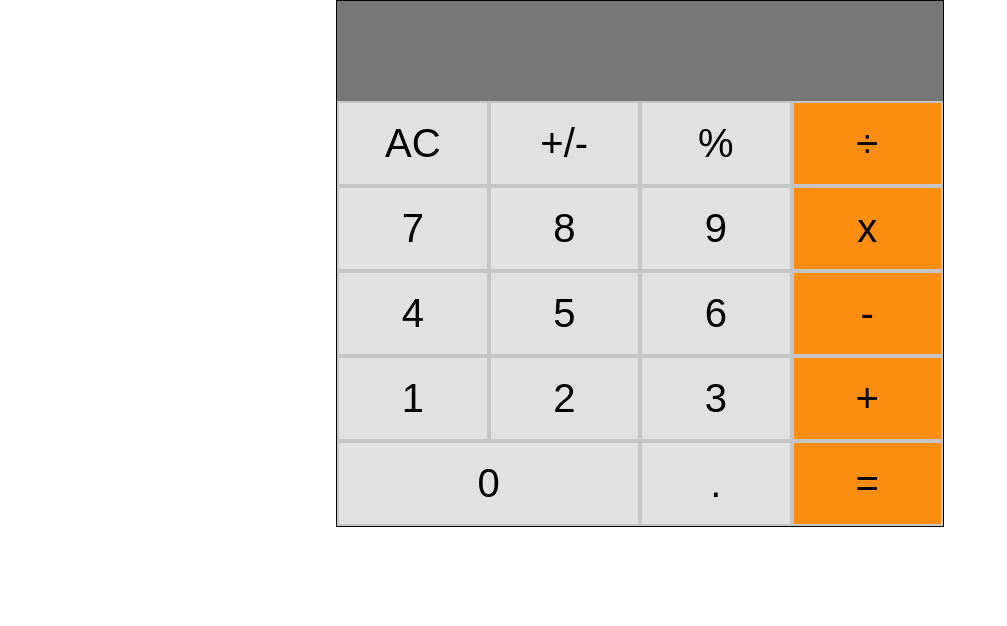
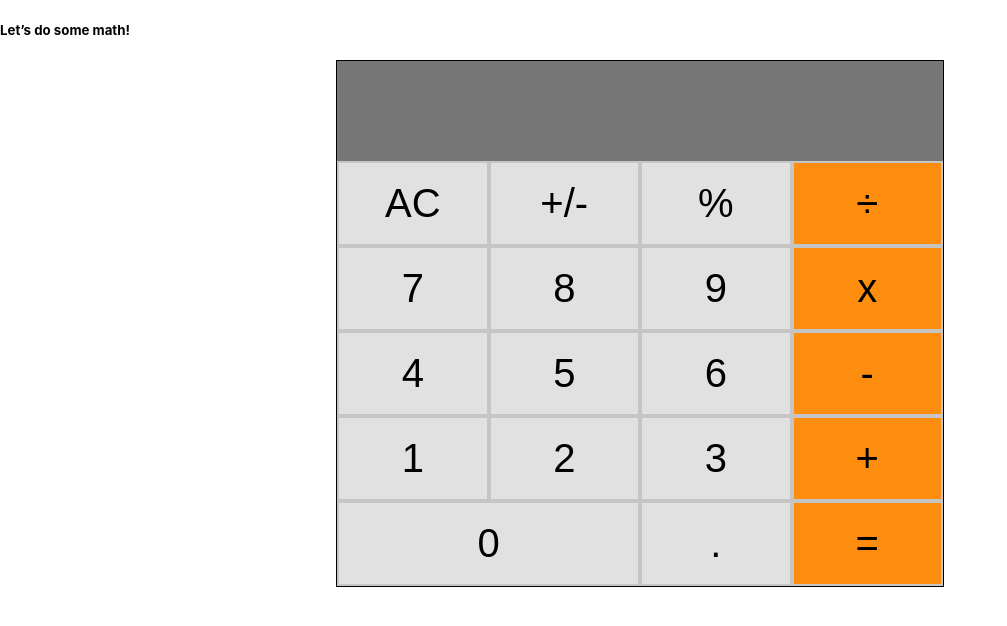
Before and after one commit to akshay-narkar/Calculator-React, a React (Create React App) app: page / in a window 1280 px wide. Shown: the top 626 px of the page, without its empty margins (0-1007 px from the left). Built offline with nearby package versions, Linux system fonts and the light colour scheme.

Commit message:
Update App js jsx

```diff
--- a/src/components/App.js
+++ b/src/components/App.js
@@ -31,52 +31,15 @@ function App() {
   };
   const { total } = state;
   return (
-    <div className="container">
-      <Display result={total} />
-      <ButtonPanel clickHandler={handleClick} />
+    <div className="calcclass">
+      <h5 className="calclefttext">Let’s do some math!</h5>
+
+      <div className="container">
+        <Display result={total} />
+        <ButtonPanel clickHandler={handleClick} />
+      </div>
     </div>
   );
 }
 
 export default App;
-
-// export default class App extends React.Component {
-//   constructor(props) {
-//     super(props);
-//     this.state = {
-//       total: null,
-//       next: null,
-//       operation: null,
-//     };
-//   }
-
-// handleClick = (buttonName) => {
-//   const dataObject = { ...this.state };
-//   if (dataObject.total === 'error') {
-//     this.setState(() => ({
-//       total: null,
-//       next: null,
-//       operation: null,
-//     }));
-//     return;
-//   }
-//   const { next, operation, total } = calculate(dataObject, buttonName);
-//   this.setState(() => (
-//     {
-//       next,
-//       total,
-//       operation,
-//     }
-//   ));
-// }
-
-//   render() {
-//     const { total } = this.state;
-//     return (
-//       <div className="container">
-//         <Display result={total} />
-//         <ButtonPanel clickHandler={this.handleClick} />
-//       </div>
-//     );
-//   }
-// }
```
